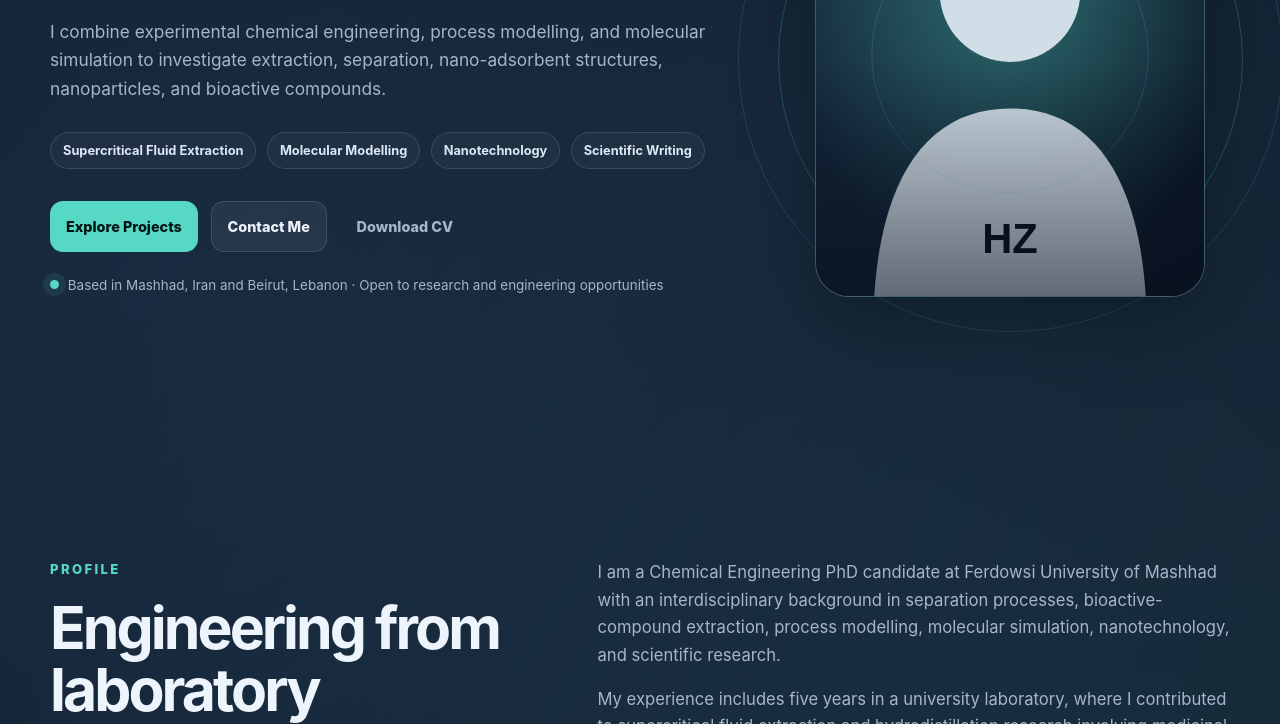
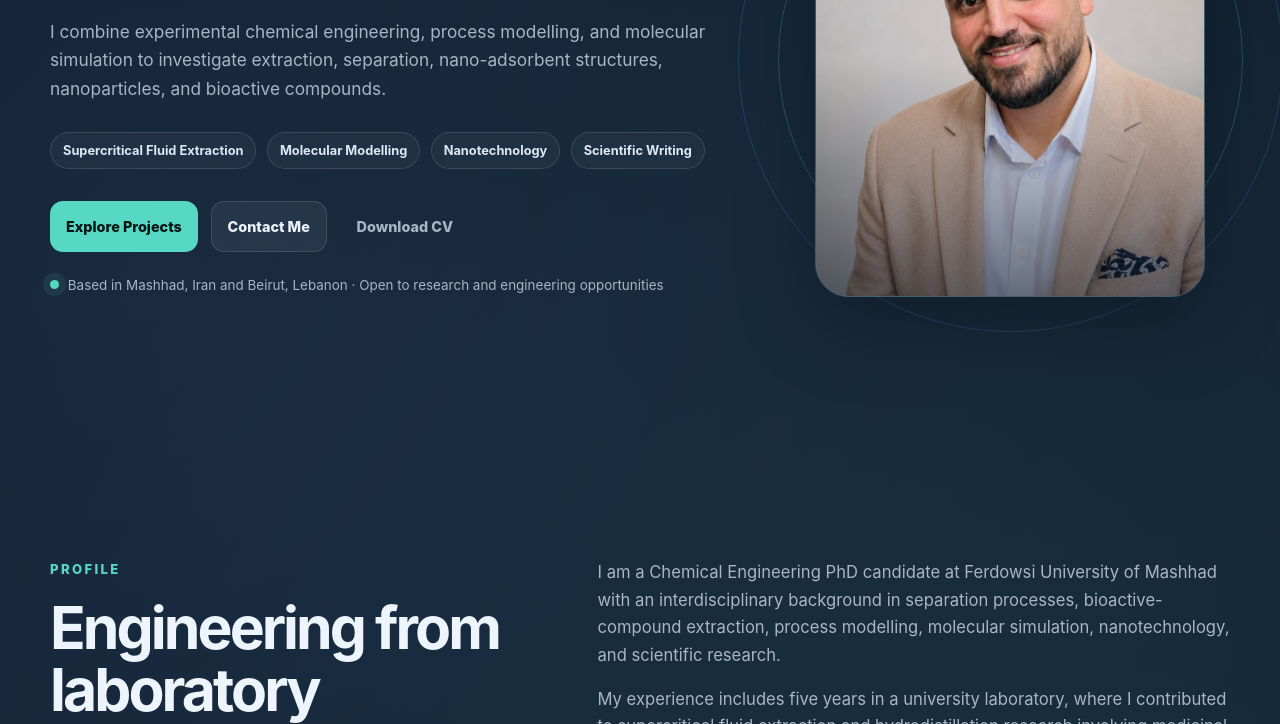
Before and after one commit to hassanzeidan510/hassanzeidan510.github.io, a plain HTML site: page index.html in a window 1280 px wide. Shown: the part 376-1100 px from the top of the page. Drawn offline with Linux system fonts and the light colour scheme.

Commit message:
Add files via upload

```diff
--- a/index.html
+++ b/index.html
@@ -64,7 +64,7 @@
 
         <div class="hero-visual reveal" aria-label="Profile graphic for Hassan Zeidan">
           <div class="portrait-frame">
-            <img src="assets/profile-placeholder.svg" alt="Placeholder portrait for Hassan Zeidan">
+            <img src="assets/hassan-zeidan-profile.jpg" alt="Portrait of Hassan Zeidan">
           </div>
           <div class="orbit orbit-one"></div>
           <div class="orbit orbit-two"></div>
```
